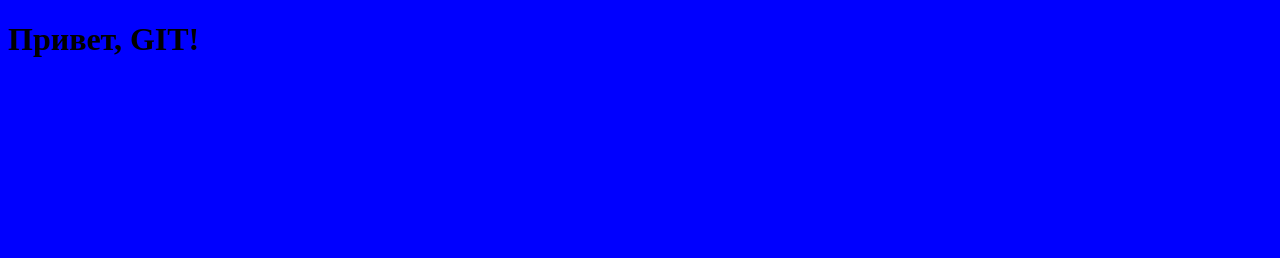
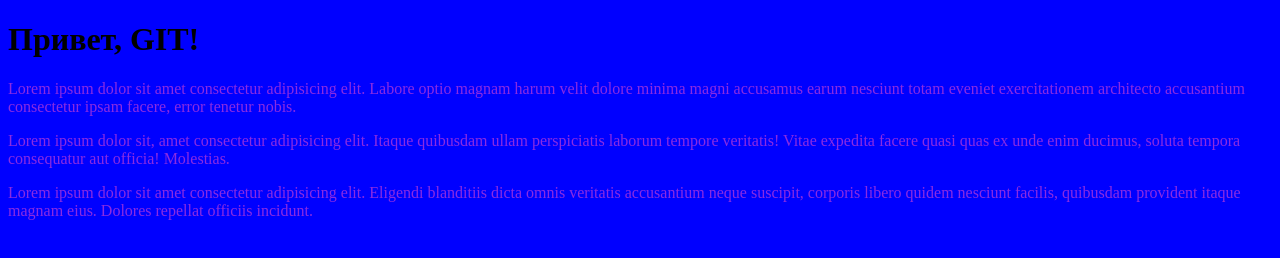
Before and after one commit to VarechkaVilka/test, a plain HTML site: page index.html in a window 1280 px wide. Drawn offline with Linux system fonts and the light colour scheme.

Commit message:
create paragraph

```diff
--- a/css/style.css
+++ b/css/style.css
@@ -1,3 +1,7 @@
 body{
     background-color: blue;
 }
+
+p{
+    color: blueviolet;
+}
--- a/index.html
+++ b/index.html
@@ -9,5 +9,8 @@
 </head>
 <body>
     <h1>Привет, GIT!</h1>
+    <p> Lorem ipsum dolor sit amet consectetur adipisicing elit. Labore optio magnam harum velit dolore minima magni accusamus earum nesciunt totam eveniet exercitationem architecto accusantium consectetur ipsam facere, error tenetur nobis.</p>
+    <p>Lorem ipsum dolor sit, amet consectetur adipisicing elit. Itaque quibusdam ullam perspiciatis laborum tempore veritatis! Vitae expedita facere quasi quas ex unde enim ducimus, soluta tempora consequatur aut officia! Molestias.</p>
+    <p>Lorem ipsum dolor sit amet consectetur adipisicing elit. Eligendi blanditiis dicta omnis veritatis accusantium neque suscipit, corporis libero quidem nesciunt facilis, quibusdam provident itaque magnam eius. Dolores repellat officiis incidunt.</p>
 </body>
 </html>
```
